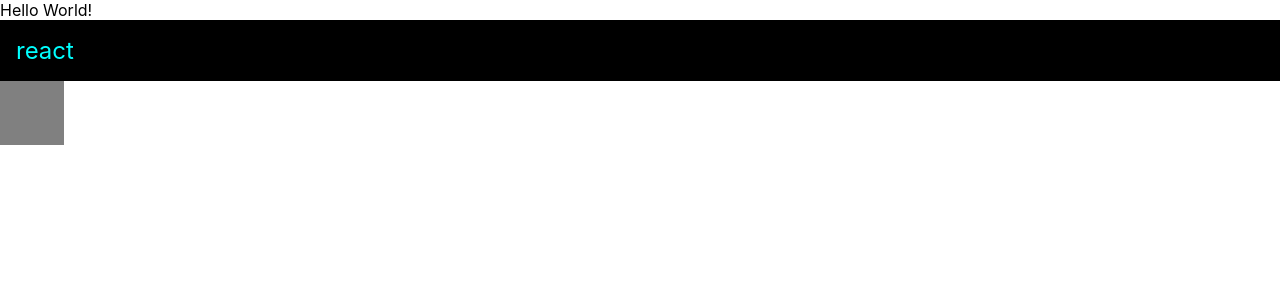
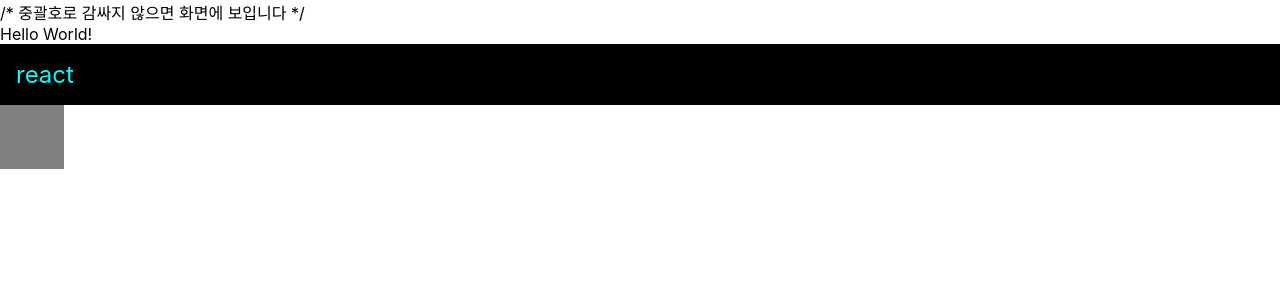
Before and after one commit to wlgus123/react_study2, a React (Create React App) app: page / in a window 1280 px wide. Shown: the top 300 px of the page. Built offline with nearby package versions, Linux system fonts and the light colour scheme.

Commit message:
[:sparkles:] 주석

```diff
--- a/src/App.js
+++ b/src/App.js
@@ -12,11 +12,15 @@ function App() {
   }
 
   return (
-    <div>
-      <Hello />
+    <>
+    {/* 주석은 화면에 보이지 않습니다 */}
+    /* 중괄호로 감싸지 않으면 화면에 보입니다 */
+      <Hello
+        // 열리는 태그 내부에서는 이렇게 주석을 작성할 수 있습니다
+      />
         <div style={style}>{name}</div>
         <div className="gray-box"></div>
-    </div>
+    </>
   );
 }
 
```
